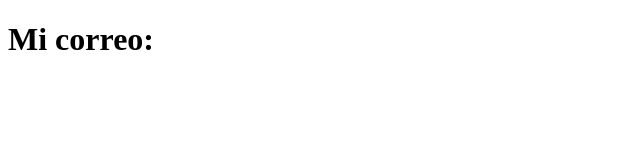
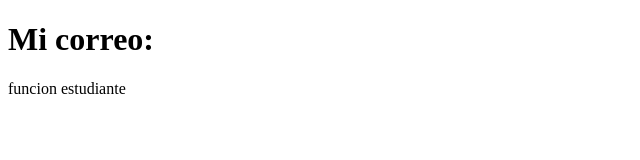
Before and after one commit to Fernando-IbaDev/ejemplo-de-repo, a plain HTML site: page contacto.html in a window 1280 px wide. Shown: the whole page, without its empty margins (0-640 px from the left). Drawn offline with Linux system fonts and the light colour scheme.

Commit message:
actualiza el contacto, branch main

```diff
--- a/contacto.html
+++ b/contacto.html
@@ -7,5 +7,6 @@
 </head>
 <body>
     <h1>Mi correo:</h1>
+    <p>funcion estudiante</p>
 </body>
 </html>
```
